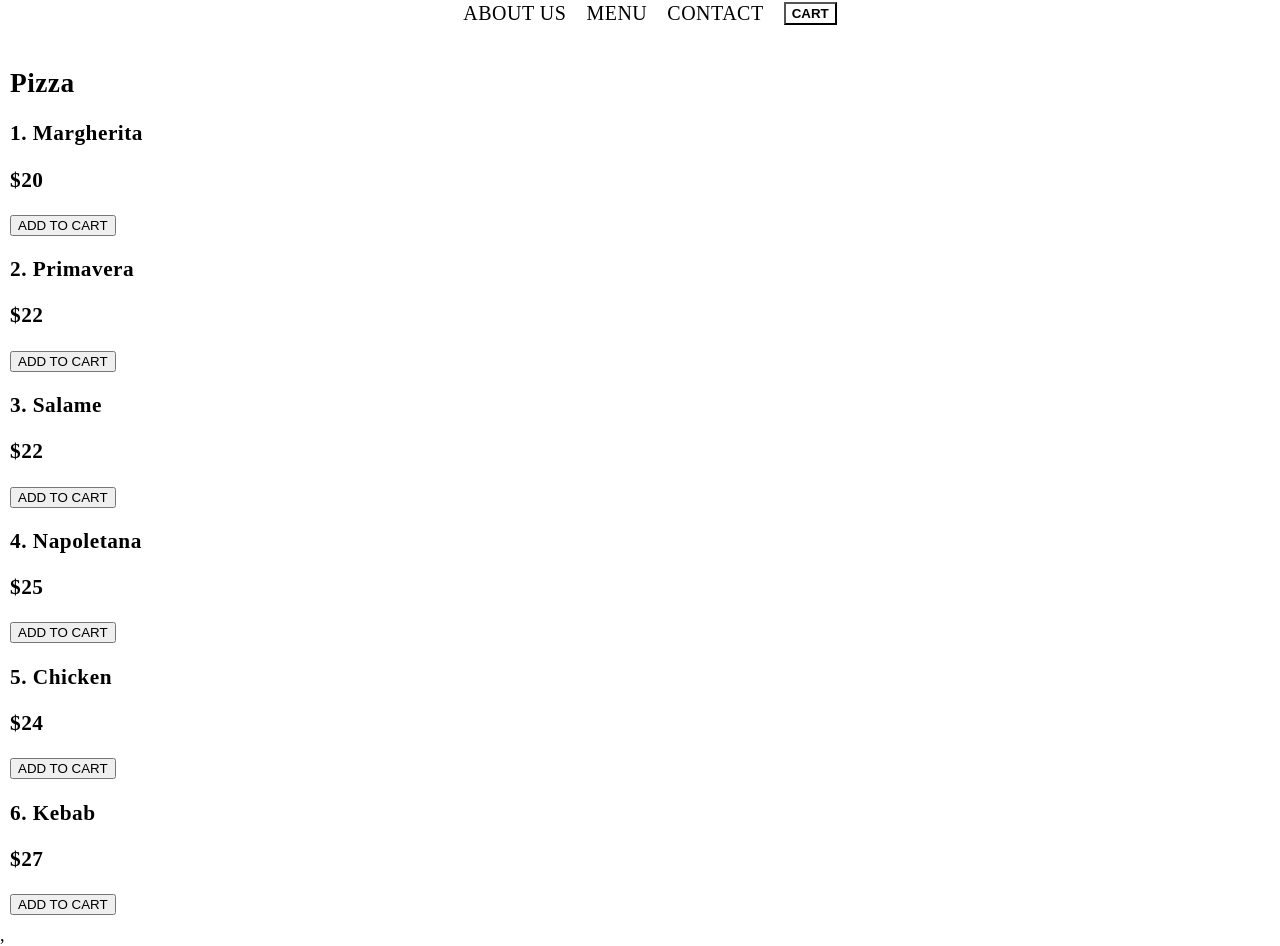
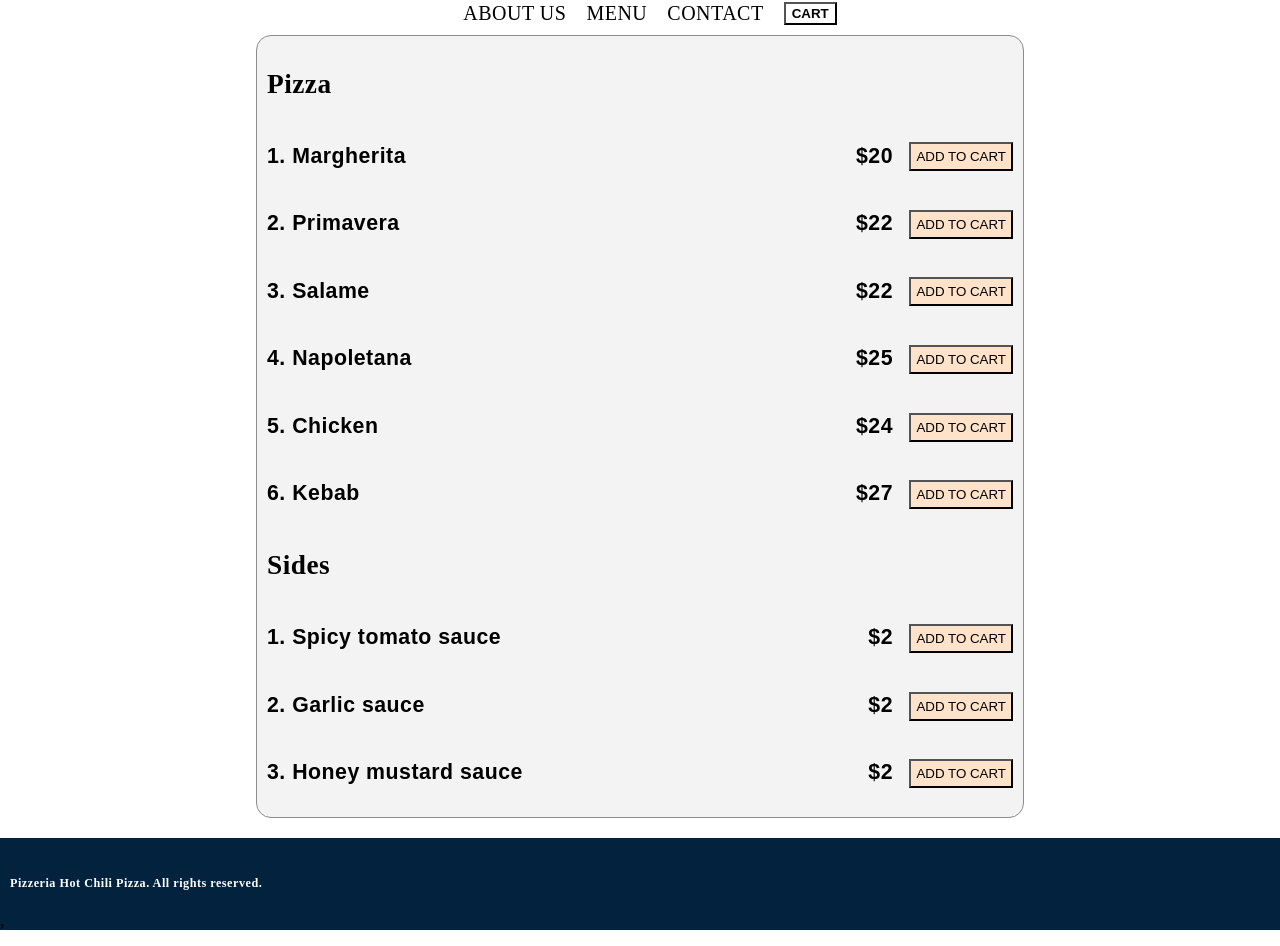
Before and after one commit to Bartosz0001/hot-chili-pizza, a React (Create React App) app: page /menu in a window 1280 px wide. Shown: the part 428-1374 px from the top of the page. Built offline with nearby package versions, Linux system fonts and the light colour scheme.

Commit message:
Add Footer section; Add styles for menu page

```diff
--- a/src/components/features/Card.js
+++ b/src/components/features/Card.js
@@ -1,11 +1,12 @@
 import React from 'react';
 import PropTypes from 'prop-types';
+import './card.scss';
 
 const Card = (pizza) => (
-    <div>
+    <div className='card-box'>
         <h3>{pizza.id}. {pizza.name}</h3>
-        <h3>${pizza.price}</h3>
-        <button onClick={() => pizza.addToCart(pizza)}>ADD TO CART</button>
+        <h3 className='price'>${pizza.price}</h3>
+        <button onClick={() => pizza.addToCart(pizza)} className='card-btn'>ADD TO CART</button>
     </div>
 );
 
--- a/src/components/features/Reviews.js
+++ b/src/components/features/Reviews.js
@@ -7,7 +7,6 @@ const Reviews = (reviews) => (
         <div className='frame'>
             <h3 className='reviewer'>{reviews.name}</h3>
             <p>{reviews.opinion}</p>
-            <p>{reviews.starAmount}</p>
           </div>
     </div>
 );
--- /dev/null
+++ b/src/components/features/card.scss
@@ -0,0 +1,28 @@
+@import '../../style/settings.scss';
+
+.card-box {
+    display: flex;
+    position: relative;
+    font-family: $font-text;
+
+    .card-btn {
+        position: absolute;
+        right: 0;
+        right: 0;
+        margin-top: 20px;
+        padding: 5px;
+        color: $color-dark;
+        background-color: $color-cart;
+    }
+
+    .card-btn:hover {
+        cursor: pointer;
+        background-color: $color-cart-hover;
+        border: solid 1px $color-hover;
+    }
+
+    .price {
+        position: absolute;
+        right: 120px;
+    }
+}
--- /dev/null
+++ b/src/components/layout/Footer.js
@@ -0,0 +1,10 @@
+import React from 'react';
+import './footer.scss';
+
+const Footer = () => (
+    <section className='footer'>
+        <h6>Pizzeria Hot Chili Pizza. All rights reserved.</h6>
+    </section>
+);
+
+export default Footer;
--- /dev/null
+++ b/src/components/layout/footer.scss
@@ -0,0 +1,8 @@
+@import '../../style/settings.scss';
+
+.footer {
+    background-color: $color-footer;
+    color: $color-light;
+    margin-top: 20px;
+    margin-bottom: -20px;
+}
--- a/src/components/pages/Home.js
+++ b/src/components/pages/Home.js
@@ -1,5 +1,6 @@
 import React, {useState, useEffect} from 'react';
 import Header from '../layout/Header';
+import Footer from '../layout/Footer';
 import './home.scss';
 import Reviews from '../features/Reviews';
 import {reviews} from '../../data/dataSource';
@@ -47,6 +48,8 @@ const HomePage = () => {
         <h2 className='section-title'>Reviews</h2>
         <Reviews {...reviews.find(review => (review.id === currentSlide))} />
       </section>
+
+      <Footer />
     </div>
     );
   };
--- a/src/components/pages/Menu.js
+++ b/src/components/pages/Menu.js
@@ -1,19 +1,29 @@
 import React from 'react';
 import Header from '../layout/Header';
+import Footer from '../layout/Footer';
 import Card from '../features/CardContainer';
-import { pizza } from '../../data/dataSource';
+import { pizza, sides } from '../../data/dataSource';
+import './menu.scss';
 
 const Menu = () => (
     <div>
       <Header />
 
-      <section>
-        <h2>Pizza</h2>
+      <section className='menu'>
+        <h2 className='menu-title'>Pizza</h2>
 
         {pizza.map(pizzaData => (
-          <Card key={pizza.id} {...pizzaData} />
+          <Card key={pizzaData.id} {...pizzaData} />
+        ))}
+
+        <h2 className='menu-title'>Sides</h2>
+
+        {sides.map(sidesData => (
+          <Card key={sidesData.id} {...sidesData} />
         ))}
       </section>
+
+      <Footer />
     </div>
   );
 
--- a/src/components/pages/home.scss
+++ b/src/components/pages/home.scss
@@ -37,6 +37,7 @@ section {
 
 .reviews {
     background-color: $color-grey;
+    margin-bottom: -20px;
 }
 
 .section-title {
--- /dev/null
+++ b/src/components/pages/menu.scss
@@ -0,0 +1,14 @@
+@import '../../style/settings.scss';
+
+.menu {
+    background-color: $color-grey;
+    width: 60vw;
+    margin-left: auto;
+    margin-right: auto;
+    border-radius: 15px;
+    border: solid 1px $color-hover;
+
+    .menu-title {
+        font-family: $font-section-title;
+    }
+}
--- a/src/data/dataSource.js
+++ b/src/data/dataSource.js
@@ -42,6 +42,29 @@ export const pizza = [
     },
 ];
 
+export const sides = [
+    {
+        id: 1,
+        name: 'Spicy tomato sauce',
+        ingredients: [],
+        price: 2,
+    },
+
+    {
+        id: 2,
+        name: 'Garlic sauce',
+        ingredients: [],
+        price: 2,
+    },
+
+    {
+        id: 3,
+        name: 'Honey mustard sauce',
+        ingredients: [],
+        price: 2,
+    },
+];
+
 export const reviews = [
     {
         id: 0,
--- a/src/style/settings.scss
+++ b/src/style/settings.scss
@@ -2,7 +2,9 @@ $color-light: #ffffff;
 $color-dark: #000000;
 $color-grey: #F4F3F3;
 $color-cart: #FFE2CA;
+$color-cart-hover: #EED1B9;
 $color-hover: #8b8b8b;
+$color-footer: #03223E;
 
 $base-size: 14px;
 
```
